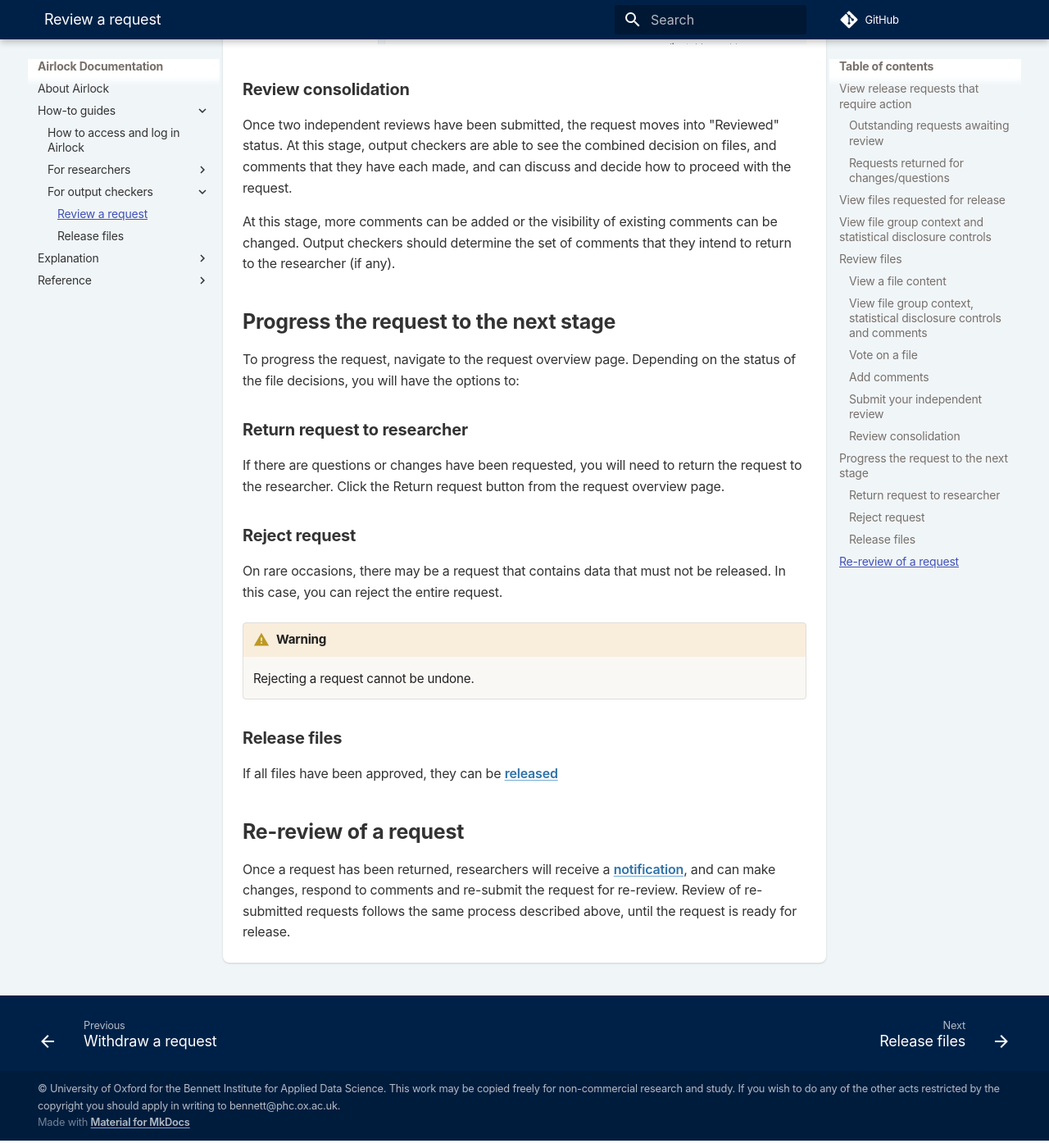
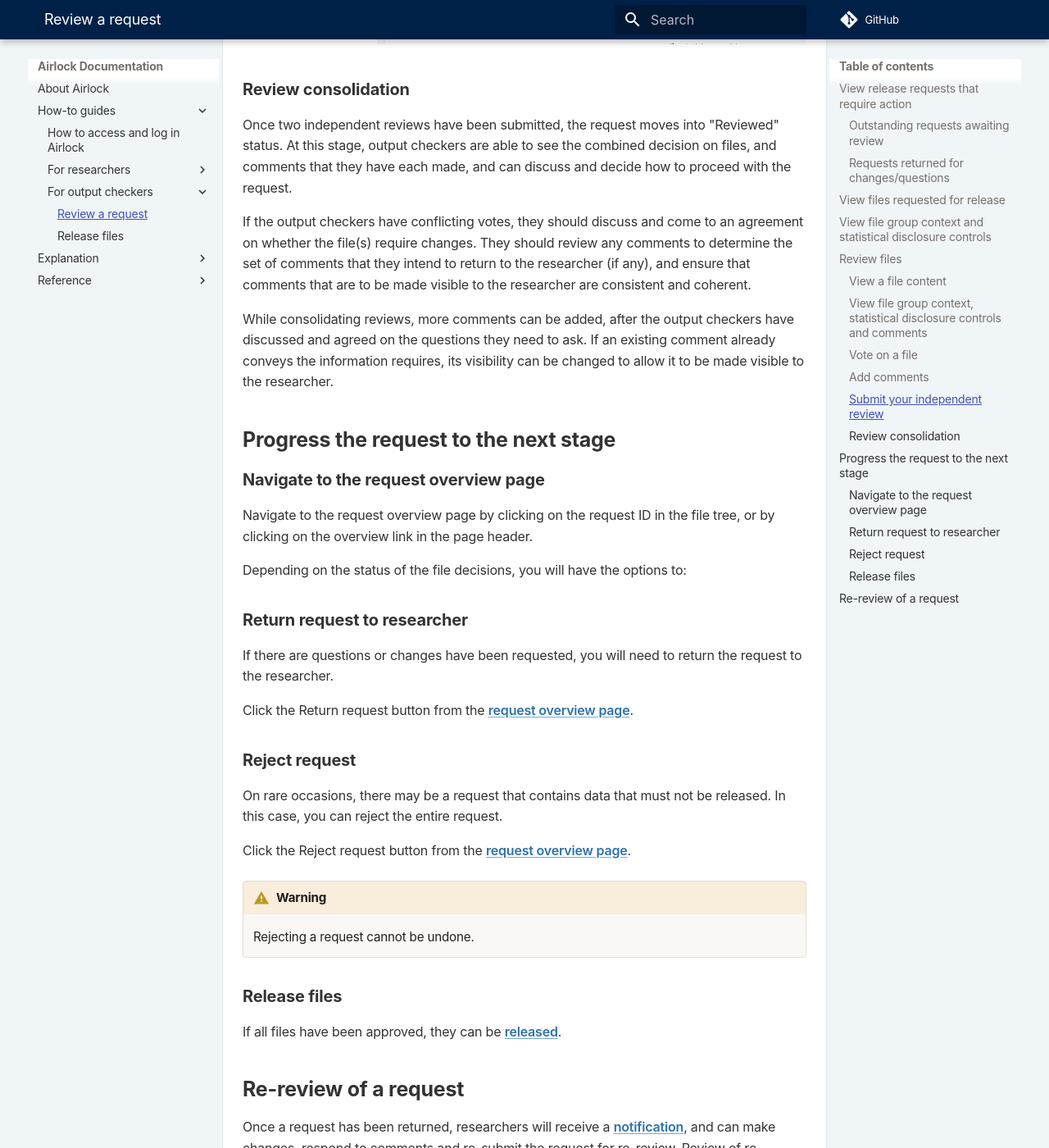
Before and after one commit to opensafely-core/airlock, an MkDocs documentation site: the page built from docs/how-tos/review-a-request.md, in a window 1280 px wide and 1400 px high, scrolled down 7319 px. Shown: the whole window at 82% size. Built offline with MkDocs 1.6.1 and Material for MkDocs 9.7.7, drawn with Linux system fonts in a browser that asks for light colours; comment, search, counter and statistics services are not loaded.

Commit message:
Add some addition review consolidation docs
Also make it clearer how to navigate to the request overview
page in order to click return/reject buttons

```diff
--- a/docs/how-tos/review-a-request.md
+++ b/docs/how-tos/review-a-request.md
@@ -129,32 +129,47 @@ Once two independent reviews have been submitted, the request moves into
 combined decision on files, and comments that they have each made, and
 can discuss and decide how to proceed with the request.
 
-At this stage, more comments can be added or the visibility of existing
-comments can be changed. Output checkers should determine the set of
-comments that they intend to return to the researcher (if any).
+If the output checkers have conflicting votes, they should discuss and
+come to an agreement on whether the file(s) require changes. They should
+review any comments to determine the set of comments that they intend to
+return to the researcher (if any), and ensure that comments that are to be
+made visible to the researcher are consistent and coherent.
+
+While consolidating reviews, more comments can be added, after the output
+checkers have discussed and agreed on the questions they need to ask.
+If an existing comment already conveys the information requires, its
+visibility can be changed to allow it to be made visible to the researcher.
+
 
 ## Progress the request to the next stage
 
-To progress the request, navigate to the request overview
-page. Depending on the status of the file decisions, you will have the options to:
+### Navigate to the request overview page
+
+Navigate to the request overview page by clicking on the request ID in the file tree,
+or by clicking on the overview link in the page header.
+
+Depending on the status of the file decisions, you will have the options to:
 
 ### Return request to researcher
 
 If there are questions or changes have been requested, you will need to
-return the request to the researcher. Click the Return request button from the
-request overview page.
+return the request to the researcher.
+
+Click the Return request button from the [request overview page](#navigate-to-the-request-overview-page).
 
 ### Reject request
 
 On rare occasions, there may be a request that contains data that must not
 be released. In this case, you can reject the entire request.
 
+Click the Reject request button from the [request overview page](#navigate-to-the-request-overview-page).
+
 !!! warning
     Rejecting a request cannot be undone.
 
 ### Release files
 
-If all files have been approved, they can be [released](release-files.md)
+If all files have been approved, they can be [released](release-files.md).
 
 ## Re-review of a request
 
```
